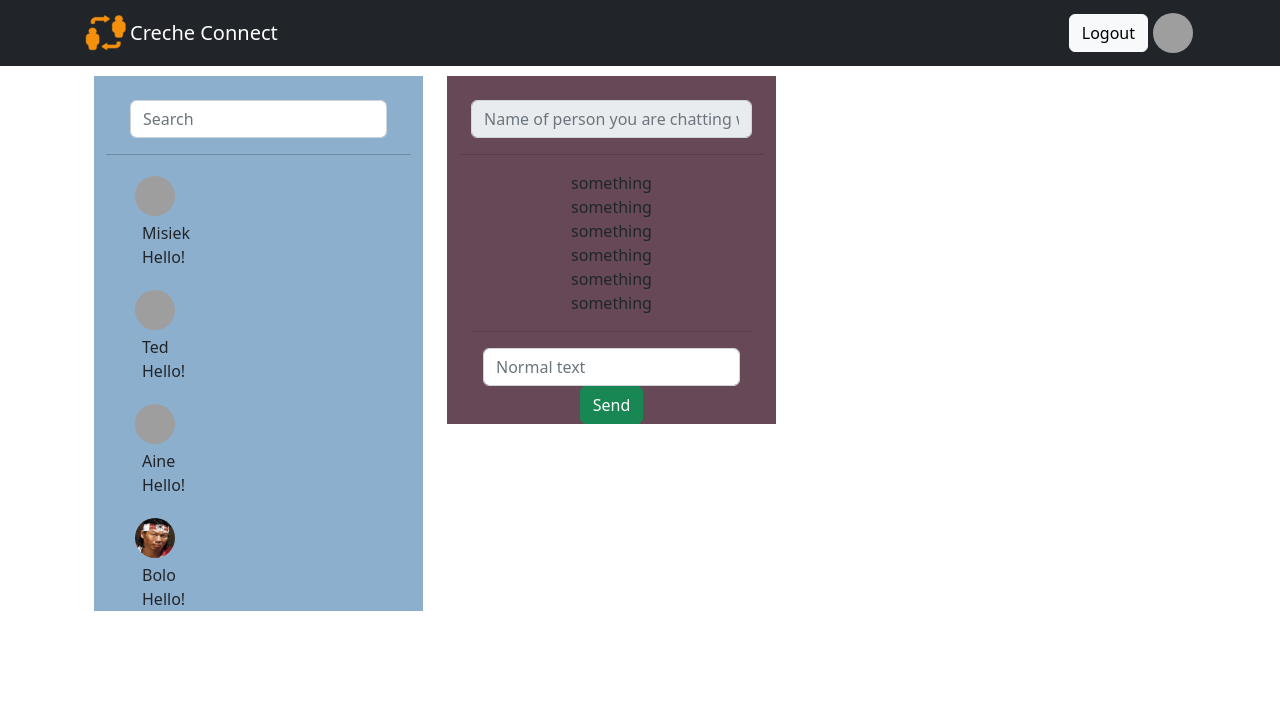
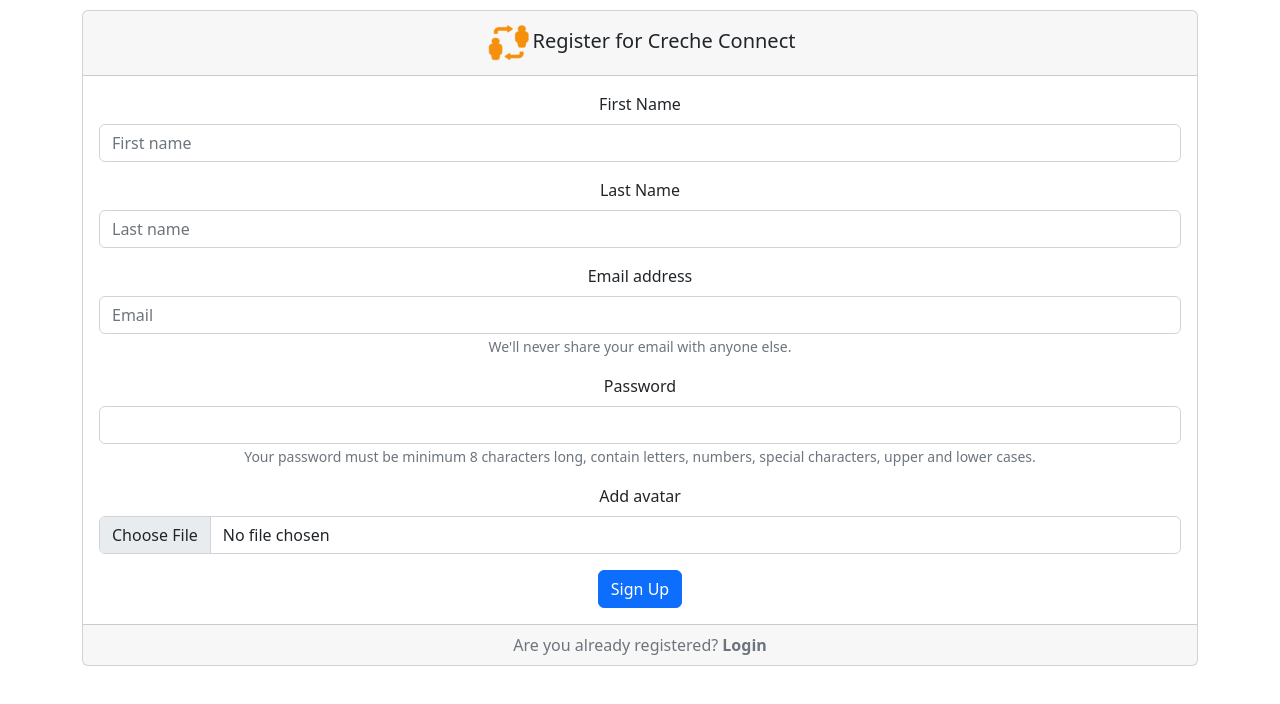
Before and after one commit to m1ner79/project-cc, a React (Create React App) app: page / in a window 1280 px wide. Shown: the top 704 px of the page. Built offline with nearby package versions, Linux system fonts and the light colour scheme; grey boxes are pictures that could not be loaded.

Commit message:
update App file

```diff
--- a/src/App.js
+++ b/src/App.js
@@ -1,14 +1,9 @@
 import React from "react";
 import "./App.css";
 import "bootstrap/dist/css/bootstrap.min.css";
-import "./myCSS.css";
-import Navigation from "./components/Navigation";
+// import "./myCSS.css";
+import "./customStyle.scss";
 import Login from "./pages/Login";
-import MainMenu from "./components/MainMenu";
-import Communication from "./components/Communication";
-import { Navbar, Nav, Container, Button } from "react-bootstrap";
-import Welcome from "./components/Welcome";
-import Test from "./components/Test";
 import Register from "./pages/Register";
 import Home from "./pages/Home";
 import Connect from "./pages/Connect";
@@ -16,7 +11,7 @@ import Connect from "./pages/Connect";
 function App() {
   return (
     <div className="App">
-      <Connect />
+      <Register />
     </div>
   );
 }
```
